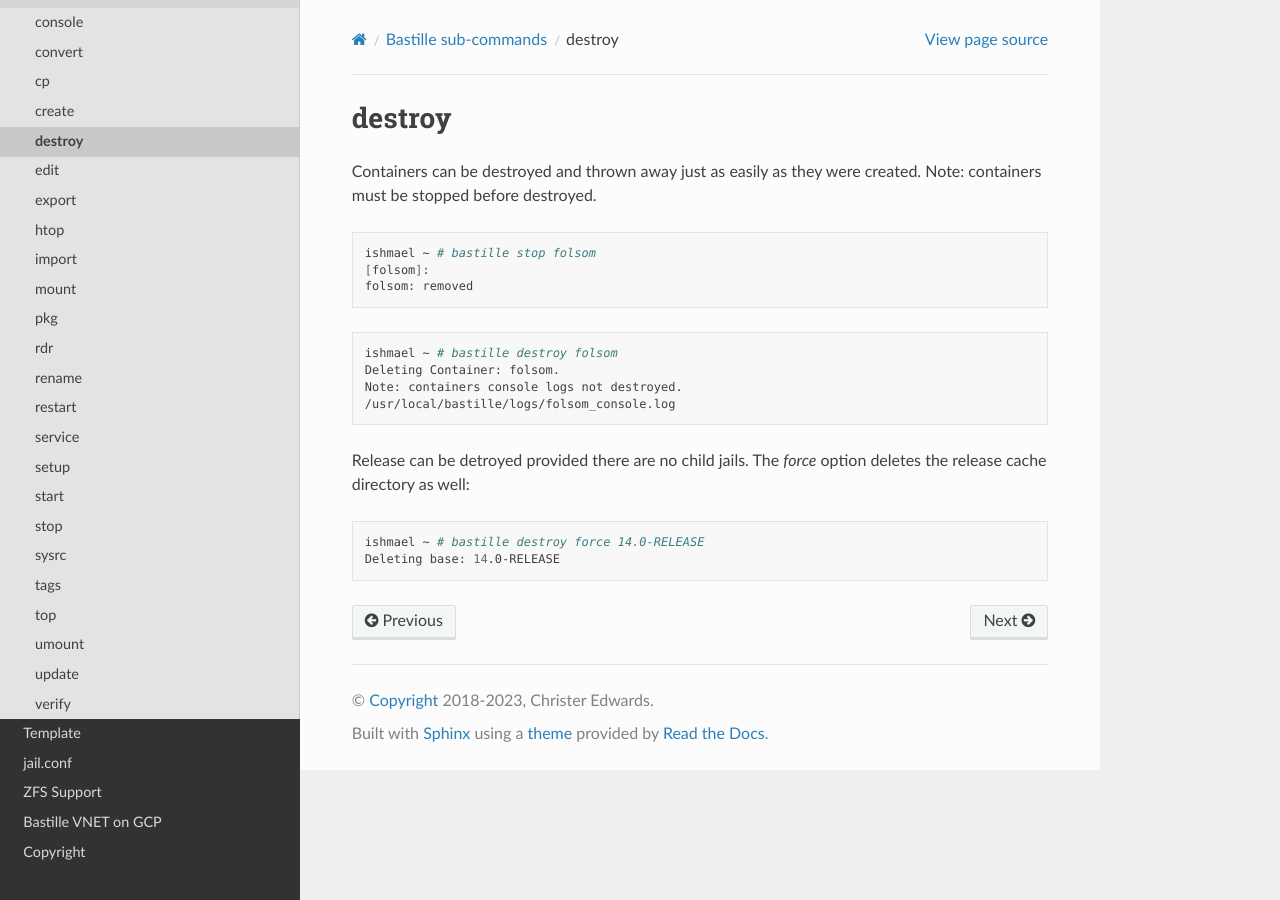
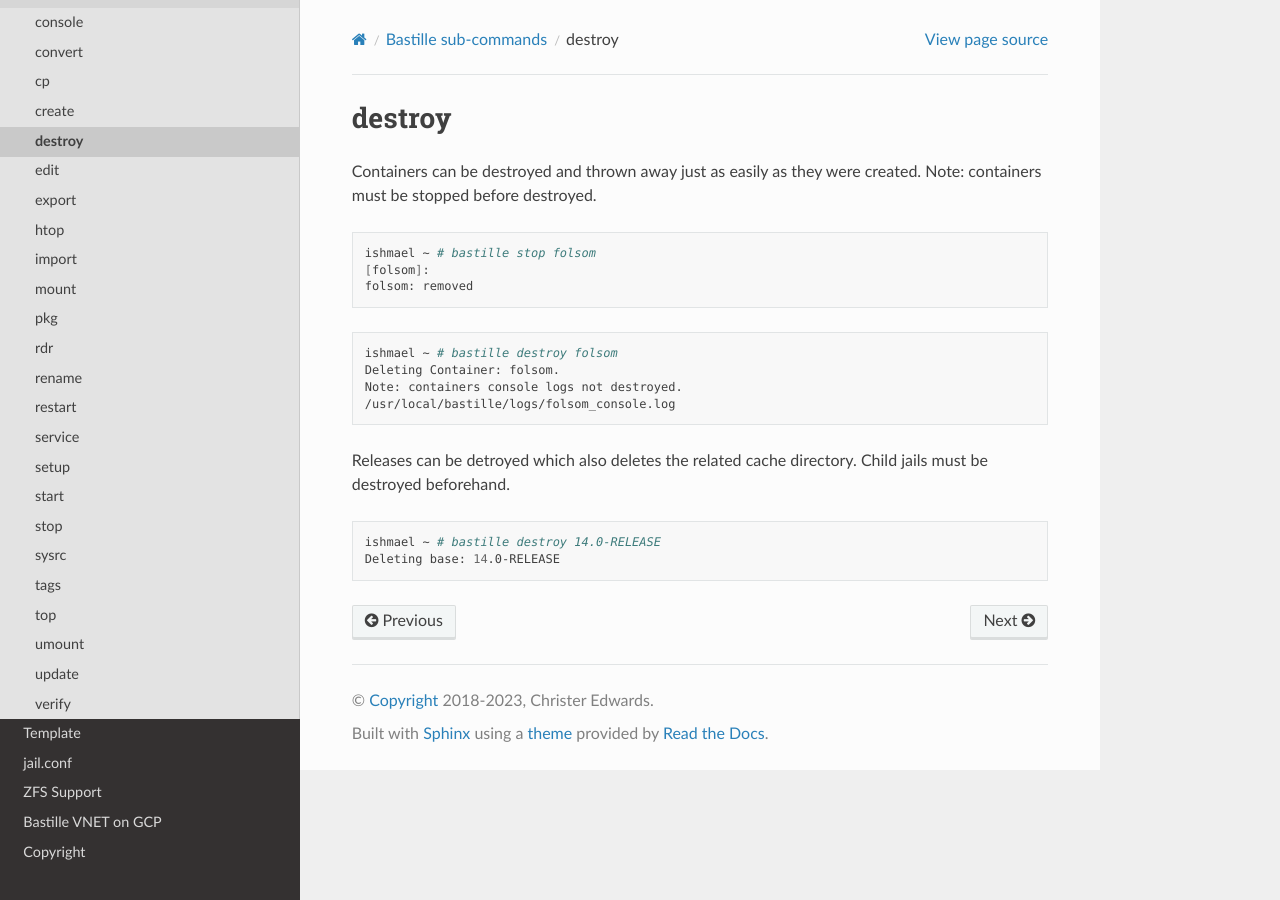
Before and after one commit to BastilleBSD/bastille, a Sphinx documentation site: the page built from docs/chapters/subcommands/destroy.rst, in a window 1280 px wide. Built offline with Sphinx 7.4.7 and the Read the Docs theme 3.1.0, drawn with Linux system fonts in a browser that asks for light colours; pages that are not in the unit, such as notebooks, are missing from menus.

Commit message:
Destroy release also destroys cached release

```diff
--- a/docs/chapters/subcommands/destroy.rst
+++ b/docs/chapters/subcommands/destroy.rst
@@ -18,10 +18,10 @@ created.  Note: containers must be stopped before destroyed.
   Note: containers console logs not destroyed.
   /usr/local/bastille/logs/folsom_console.log
 
-Release can be detroyed provided there are no child jails. The `force` option
-deletes the release cache directory as well:
+Releases can be detroyed which also deletes the related cache directory. Child
+jails must be destroyed beforehand.
 
 .. code-block:: shell
 
-  ishmael ~ # bastille destroy force 14.0-RELEASE
+  ishmael ~ # bastille destroy 14.0-RELEASE
   Deleting base: 14.0-RELEASE
--- a/docs/chapters/upgrading.rst
+++ b/docs/chapters/upgrading.rst
@@ -39,5 +39,3 @@ After upgrading all jails from one release to the next you may find that you now
 `bastille list releases` to list all bootstrapped releases.
 
 `bastille destroy X.Y-RELEASE` to fully delete the release.
-
-`bastille destroy force X.Y-RELEASE` to delete the cache directory as well.
```
Also changed, not shown: 1 other file.
